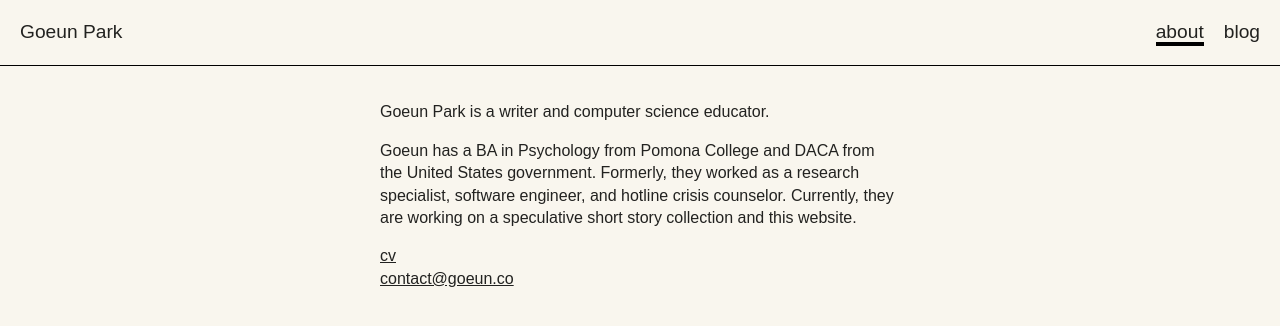
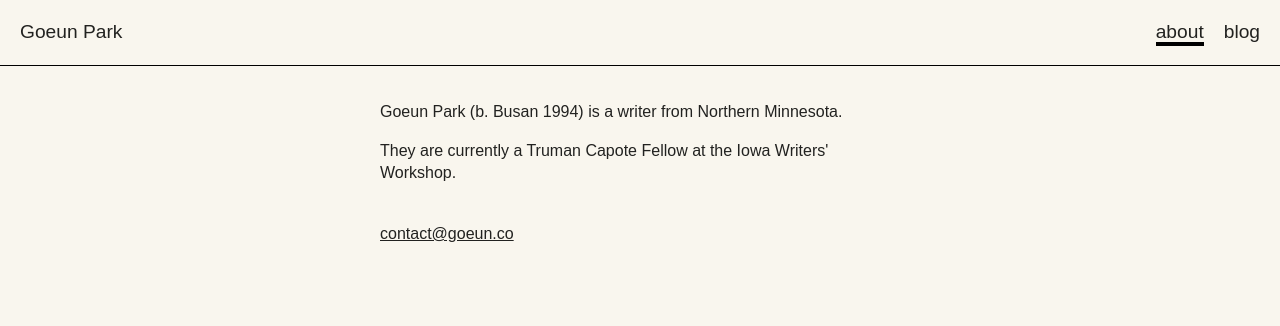
Before and after one commit to goeunpark/personal-site, a Next.js app: page /about in a window 1280 px wide. Shown: the top 326 px of the page. Built offline with nearby package versions, Linux system fonts and the light colour scheme.

Commit message:
Update index.tsx

```diff
--- a/src/pages/about/index.tsx
+++ b/src/pages/about/index.tsx
@@ -5,16 +5,11 @@ const About: NextPage = () => {
   return (
     <Layout>
       <div className="page-content about-page">
-        <p>Goeun Park is a writer and computer science educator.</p>
+        <p>Goeun Park (b. Busan 1994) is a writer from Northern Minnesota.</p>
         <p>
-          Goeun has a BA in Psychology from Pomona College and DACA from the
-          United States government. Formerly, they worked as a research
-          specialist, software engineer, and hotline crisis counselor.
-          Currently, they are working on a speculative short story collection
-          and this website.
+          They are currently a Truman Capote Fellow at the Iowa Writers' Workshop.
         </p>
         <p>
-          <a href="https://read.cv/goeun">cv</a>
           <br></br>
           <a href="mailto:contact@goeun.co">contact@goeun.co</a>
         </p>
```
